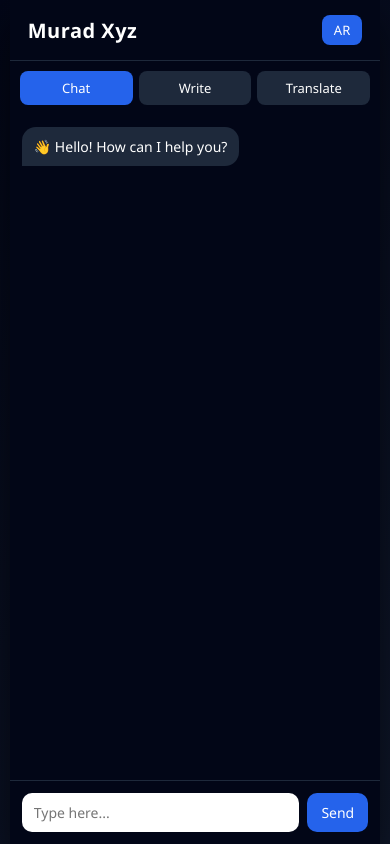
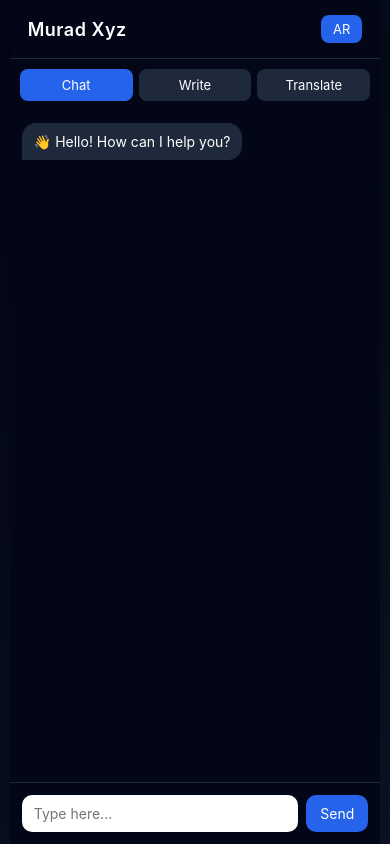
Before and after one commit to muradagh/murad-aii, a plain HTML site: page index.html in a window 390 px wide. Drawn offline with Linux system fonts and the light colour scheme.

Commit message:
Add files via upload

```diff
--- a/index.html
+++ b/index.html
@@ -4,6 +4,13 @@
   <meta charset="UTF-8">
   <title>Murad Xyz</title>
   <link rel="stylesheet" href="style.css">
+
+  <!-- PWA / iOS App -->
+  <link rel="manifest" href="manifest.json">
+  <meta name="apple-mobile-web-app-capable" content="yes">
+  <meta name="apple-mobile-web-app-status-bar-style" content="black-translucent">
+  <meta name="apple-mobile-web-app-title" content="Murad Xyz">
+  <link rel="apple-touch-icon" href="logo-192.png">
 </head>
 <body>
 
--- a/style.css
+++ b/style.css
@@ -5,7 +5,7 @@
   margin: 0;
   padding: 0;
   box-sizing: border-box;
-  font-family: "Segoe UI", Tahoma, sans-serif;
+  font-family: -apple-system, BlinkMacSystemFont, "SF Pro Display", "Segoe UI", Roboto, Arial, sans-serif;
 }
 
 /* =========================
@@ -18,6 +18,8 @@ body {
   display: flex;
   justify-content: center;
   align-items: center;
+  -webkit-user-select: none;
+  -webkit-touch-callout: none;
 }
 
 /* =========================
@@ -108,6 +110,7 @@ header button:hover {
   flex-direction: column;
   gap: 10px;
   overflow-y: auto;
+  -webkit-overflow-scrolling: touch; /* Smooth scroll on iOS */
 }
 
 /* Scrollbar */
@@ -131,6 +134,7 @@ header button:hover {
   max-width: 80%;
   font-size: 14px;
   animation: slideRight 0.3s ease;
+  word-break: break-word;
 }
 
 .ai {
@@ -141,6 +145,7 @@ header button:hover {
   max-width: 80%;
   font-size: 14px;
   animation: slideLeft 0.3s ease;
+  word-break: break-word;
 }
 
 /* =========================
@@ -182,33 +187,29 @@ header button:hover {
    Animations
 ========================= */
 @keyframes slideLeft {
-  from {
-    opacity: 0;
-    transform: translateX(-10px);
-  }
-  to {
-    opacity: 1;
-    transform: translateX(0);
-  }
+  from { opacity: 0; transform: translateX(-10px); }
+  to { opacity: 1; transform: translateX(0); }
 }
 
 @keyframes slideRight {
-  from {
-    opacity: 0;
-    transform: translateX(10px);
-  }
-  to {
-    opacity: 1;
-    transform: translateX(0);
-  }
+  from { opacity: 0; transform: translateX(10px); }
+  to { opacity: 1; transform: translateX(0); }
 }
 
 /* =========================
-   Responsive (Mobile)
+   Responsive (Mobile / iOS)
 ========================= */
 @media (max-width: 480px) {
   .app {
     height: 100vh;
     border-radius: 0;
   }
+
+  input, button {
+    font-size: 16px;
+  }
+
+  header h1 {
+    font-size: 18px;
+  }
 }
```
Also changed, not shown: manifest.json (added), muraai512.png (added), muradai512.png (added).
